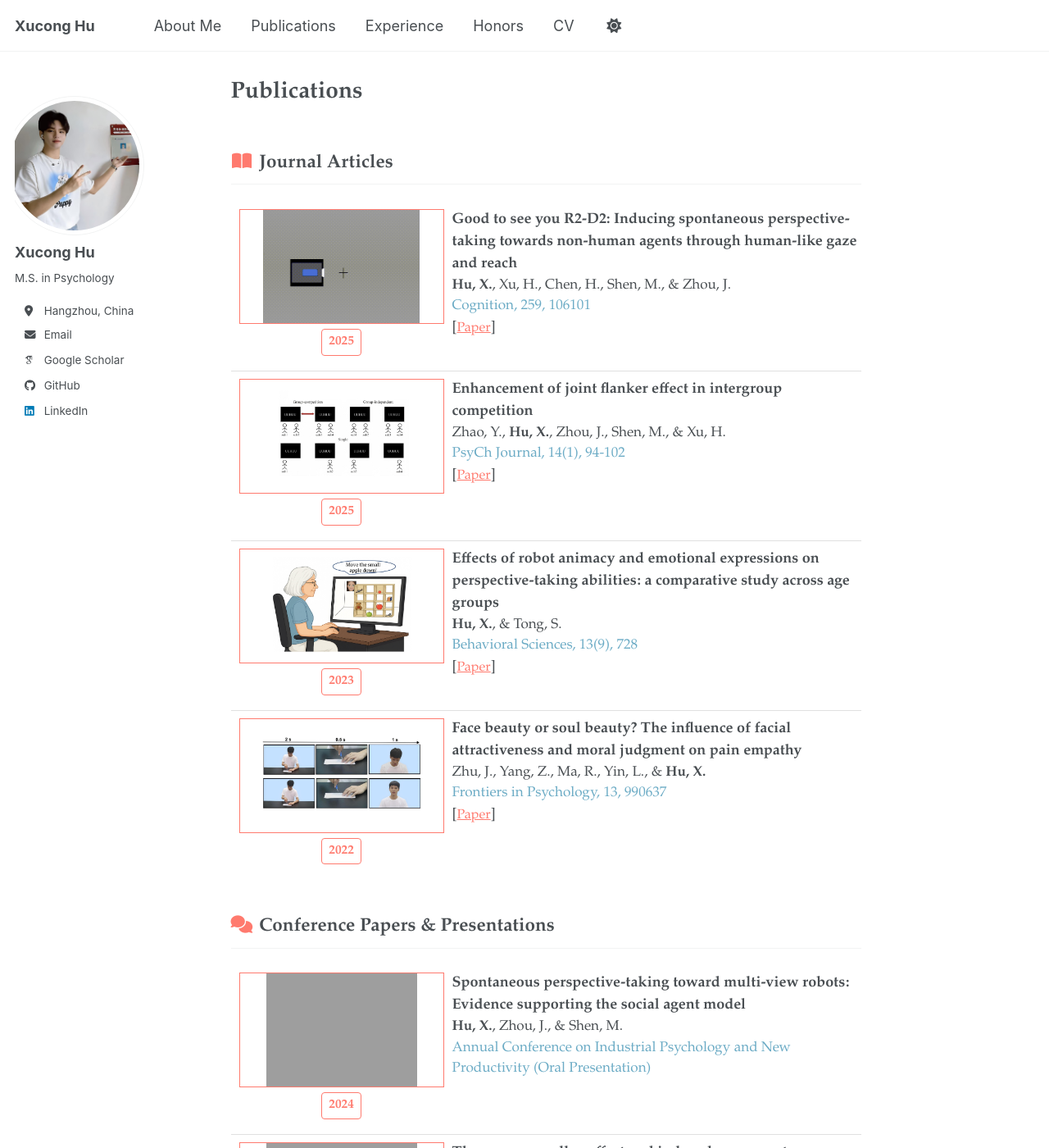
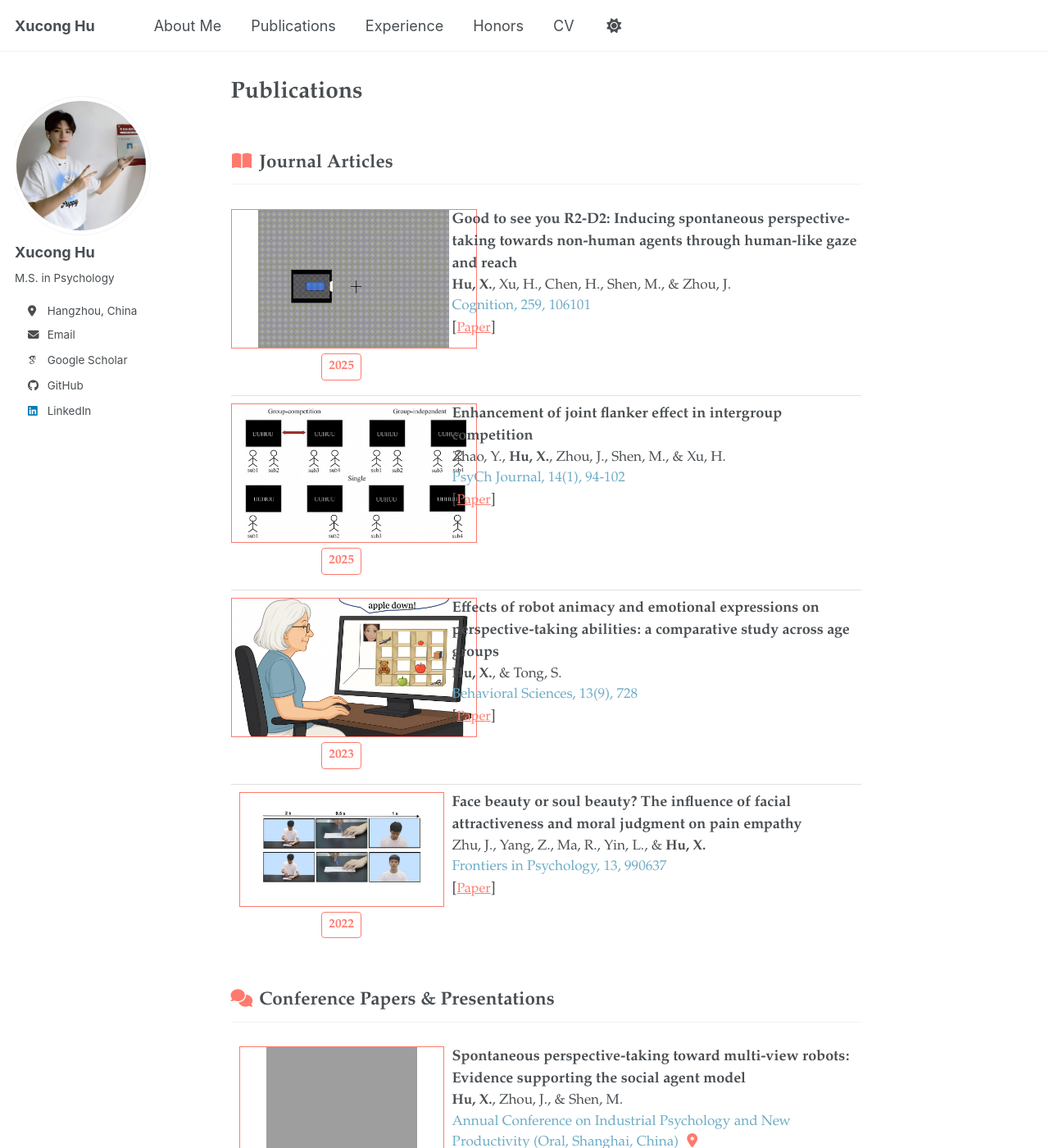
Before and after one commit to xuconghu/xuconghu.github.io, a Jekyll site: the page built from _pages/publications.md, in a window 1280 px wide and 1400 px high. Shown: the whole window at 82% size. Built offline with Jekyll 4.4.1, drawn with Linux system fonts in a browser that asks for light colours; some web fonts are replaced; a script bundle is joined from its source files by our own code; library files that are not in the unit come from our copies; grey boxes are pictures that could not be loaded.

Commit message:
Enlarge selected covers and add conference location

```diff
--- a/_pages/publications.md
+++ b/_pages/publications.md
@@ -10,7 +10,7 @@ author_profile: true
 <div class="publications">
   <h2><i class="fas fa-fw fa-book-open section-icon" aria-hidden="true"></i>Journal Articles</h2>
   <div class="pub-list">
-    <div class="pub">
+    <div class="pub pub--wide-cover">
       <div class="pub-left">
         <div class="pub-cover pub-cover-cycle" role="img" aria-label="Cognition cover" style="--cycle-1: url('{{ "/info/cognition/cognition_1.GIF" | relative_url }}'); --cycle-2: url('{{ "/info/cognition/cognition_2.GIF" | relative_url }}'); --cycle-3: url('{{ "/info/cognition/cognition_3.GIF" | relative_url }}');"></div>
         <div class="pub-badge">2025</div>
@@ -22,7 +22,7 @@ author_profile: true
         <div class="tags">[<a class="tag" href="{{ "/info/cognition/Good%20to%20see%20you%20R2-D2%20Inducing%20spontaneous%20perspective-taking%20towards%20non-human%20agents%20through%20human-like%20gaze%20and%20reach.pdf" | relative_url }}">Paper</a>]</div>
       </div>
     </div>
-    <div class="pub">
+    <div class="pub pub--wide-cover">
       <div class="pub-left">
         <img class="pub-cover" src="{{ "/info/Psych_journal/psych_journal.jpg" | relative_url }}" alt="PsyCh Journal cover" />
         <div class="pub-badge">2025</div>
@@ -34,7 +34,7 @@ author_profile: true
         <div class="tags">[<a class="tag" href="{{ "/info/Psych_journal/PsyCh%20Journal%20-%202024%20-%20Zhao%20-%20Enhancement%20of%20joint%20flanker%20effect%20in%20intergroup%20competition.pdf" | relative_url }}">Paper</a>]</div>
       </div>
     </div>
-    <div class="pub">
+    <div class="pub pub--wide-cover">
       <div class="pub-left">
         <img class="pub-cover" src="{{ "/info/behavioal_sciences/behavioal_sciences.jpg" | relative_url }}" alt="Behavioral Sciences cover" />
         <div class="pub-badge">2023</div>
@@ -70,7 +70,7 @@ author_profile: true
       <div class="pub-right">
         <div class="title">Spontaneous perspective-taking toward multi-view robots: Evidence supporting the social agent model</div>
         <div class="authors"><strong>Hu, X.</strong>, Zhou, J., & Shen, M.</div>
-        <div class="publish">Annual Conference on Industrial Psychology and New Productivity (Oral Presentation)</div>
+        <div class="publish">Annual Conference on Industrial Psychology and New Productivity (Oral, Shanghai, China) <span class="publish-icon" aria-hidden="true"><i class="fas fa-map-marker-alt"></i></span></div>
       </div>
     </div>
     <div class="pub">
--- a/_sass/layout/_sidebar.scss
+++ b/_sass/layout/_sidebar.scss
@@ -99,9 +99,9 @@
     border-radius: 50%;
     object-fit: cover;
     display: block;
-    margin-left: -12px;
+    margin-left: -4px;
     margin-right: auto;
-    object-position: 58% 50%;
+    object-position: 62% 50%;
 
     @include breakpoint($large) {
       padding: 5px;
@@ -113,7 +113,7 @@
 .author__content {
   display: table-cell;
   vertical-align: top;
-  padding-left: 28px;
+  padding-left: 32px;
   padding-right: 25px;
   line-height: 1;
 
@@ -213,7 +213,7 @@
     border: 0;
     background: transparent;
     box-shadow: none;
-    margin-left: 12px;
+    margin-left: 16px;
   }
 
   &:before {
--- a/assets/css/main.scss
+++ b/assets/css/main.scss
@@ -294,6 +294,12 @@
   background: #fff;
 }
 
+.pub--wide-cover .pub-cover {
+  width: 300px;
+  height: 170px;
+  object-fit: cover;
+}
+
 .pub-cover-cycle {
   background-size: contain;
   background-repeat: no-repeat;
@@ -344,6 +350,11 @@
   color: var(--accent-blue);
   font-weight: 500;
   font-size: 0.95em;
+}
+
+.pub-right > .publish .publish-icon {
+  margin-left: 6px;
+  color: var(--accent-red);
 }
 
 .pub-right > .tags > .tag {
```
Also changed, not shown: _pages/about.md (+4 -4 lines).
